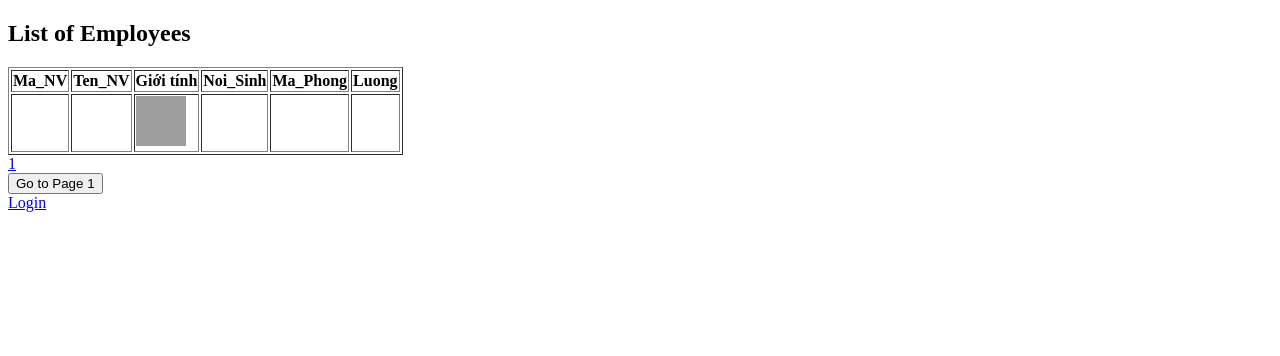
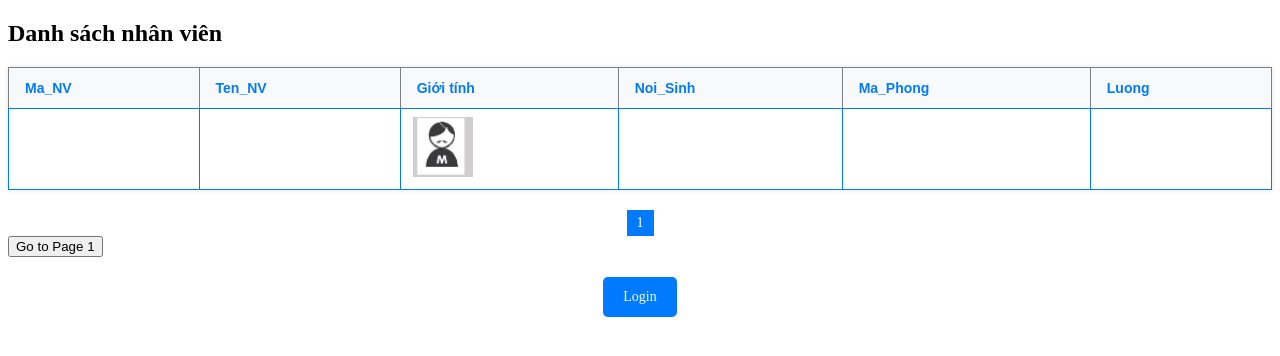
Before and after one commit to sangmayman/qlnv1, a PHP site: page /index.php in a window 1280 px wide. Shown: the top 356 px of the page. Run offline with PHP 8.4, Linux system fonts and the light colour scheme; tables that the repository leaves empty or names only in its code hold one stand-in row (values such as "Sample post"); data that the repository does not hold is empty; grey boxes are pictures that could not be loaded.

Commit message:
sang commit 2

```diff
--- a/admin_page.php
+++ b/admin_page.php
@@ -7,7 +7,7 @@ $employeesPerPage = 10;
 // Get the current page from the URL query string
 $page = isset($_GET['page']) ? $_GET['page'] : 1;
 
-// Call the static method to display employees for the current page
+
 $employees = NhanVien::displayEmployees($page, $employeesPerPage);
 
 ?>
@@ -82,7 +82,7 @@ $employees = NhanVien::displayEmployees($page, $employeesPerPage);
     </style>
 </head></head>
 <body>
-    <h1>List of Employees</h1>
+    <h1>Danh sách nhân viên</h1>
     <table>
         <thead>
         <a href="add_employee.php">ADD</a>
--- a/entitiess/nhanvien.class.php
+++ b/entitiess/nhanvien.class.php
@@ -12,24 +12,27 @@ class NhanVien {
             echo "Error: Failed to retrieve employees.";
             return;
         }
-
-        // Display the list of employees
-        echo "<h2>List of Employees</h2>";
+        echo "<h2>Danh sách nhân viên</h2>";
         echo "<table border='1'>";
         echo "<tr><th>Ma_NV</th><th>Ten_NV</th><th>Giới tính</th><th>Noi_Sinh</th><th>Ma_Phong</th><th>Luong</th></tr>";
         foreach ($employees as $employee) {
             echo "<tr>";
-            echo "<td>{$employee['Ma_NV']}</td>";
-            echo "<td>{$employee['Ten_NV']}</td>";
-            echo "<td><img src='img/{$employee['Phai']}.png' alt='{$employee['Phai']}' style='width: 50px; height: 50px;'></td>";
-            echo "<td>{$employee['Noi_Sinh']}</td>";
-            echo "<td>{$employee['Ma_Phong']}</td>";
-            echo "<td>{$employee['Luong']}</td>";
+            echo "<td>" . $employee['Ma_NV'] . "</td>";
+            echo "<td>" . $employee['Ten_NV'] . "</td>";
+            echo "<td>";
+            if ($employee['Phai'] === 'NU') {
+                echo "<img src='img/woman.png' alt='Woman' style='width: 60px; height: 60px;'>";
+            } else {
+                echo "<img src='img/man.png' alt='Man' style='width: 60px; height: 60px;'>";
+            }
+            echo "</td>";
+            echo "<td>" . $employee['Noi_Sinh'] . "</td>";
+            echo "<td>" . $employee['Ma_Phong'] . "</td>";
+            echo "<td>" . $employee['Luong'] . "</td>";
             echo "</tr>";
         }
         echo "</table>";
     }
-
     public static function getTotalEmployees() {
         $db = new Db();
         $queryString = "SELECT COUNT(*) AS total FROM NHANVIEN";
--- a/entitiess/nhanvienQL.php
+++ b/entitiess/nhanvienQL.php
@@ -7,8 +7,7 @@ class NhanVien {
         $offset = ($page - 1) * $employeesPerPage;
         $queryString = "SELECT * FROM NHANVIEN LIMIT $employeesPerPage OFFSET $offset";
         $employees = $db->select_to_array($queryString);
-
-        return $employees; // Return the fetched employees
+        return $employees;
     }
 
     public static function getTotalEmployees() {
--- a/index.php
+++ b/index.php
@@ -3,47 +3,101 @@
 <head>
     <meta charset="UTF-8">
     <meta name="viewport" content="width=device-width, initial-scale=1.0">
-    <title>List of Employees</title>
+    <title>Danh sách Nhân Viên</title>
     <style>
+        table {
 
+            width: 100%;
+            border-collapse: collapse;
+            box-shadow: 0 0 5px rgba(0, 0, 0, 0.1);
+            font-family: Arial, sans-serif;
+          }
+
+          th {
+            background-color: #f8f9fa;
+            color: #007bff;
+            font-weight: bold;
+            font-size: 14px;
+            text-align: left;
+            padding: 12px 16px;
+            border-bottom: 1px solid #007bff;
+          }
+
+          td {
+            padding: 8px 12px;
+            border: 1px solid #007bff;
+            text-align: left;
+          }
+
+          .pagination {
+            display: flex;
+            justify-content: center;
+            margin-top: 20px;
+          }
+
+          .pagination a {
+            display: inline-block;
+            padding: 5px 10px;
+            margin: 0 5px;
+            border: none;
+            text-decoration: none;
+            color: #333;
+            background-color: #e0e0e0;
+            font-size: 14px;
+            cursor: pointer;
+          }
+
+          .pagination a.active {
+            background-color: #007bff;
+            color: #fff;
+          }
+
+          .pagination a:hover:not(.active) {
+            background-color: #fff;
+          }
+
+          .login-button {
+            margin-top: 20px;
+            text-align: center;
+          }
+
+          .login-button a {
+            display: inline-block;
+            padding: 12px 20px;
+            background-color: #007bff;
+            color: #f8f9fa;
+            text-decoration: none;
+            border-radius: 5px;
+            font-size: 14px;
+            transition: background-color 0.2s ease-in-out;
+          }
+
+          .login-button a:hover {
+            background-color: #007bff;
+          }
     </style>
 </head>
 <body>
     <?php
     require_once("config/connection.class.php");
     require_once("entitiess/nhanvien.class.php");
-
-
-    // Define the number of employees per page
     $employeesPerPage = 5;
-
-    // Get the current page from the URL query string
     $page = isset($_GET['page']) ? $_GET['page'] : 1;
-
-    // Call the static method to display employees for the current page
     NhanVien::displayEmployees($page, $employeesPerPage);
-
-    // Calculate the total number of pages
     $totalEmployees = NhanVien::getTotalEmployees();
     $totalPages = ceil($totalEmployees / $employeesPerPage);
-
-    // Display pagination links
     echo "<div class='pagination'>";
     for ($i = 1; $i <= $totalPages; $i++) {
         $activeClass = $i == $page ? "active" : "";
         echo "<a href='index.php?page=$i' class='$activeClass'>$i</a>";
     }
     echo "</div>";
-
-    // Add a button to navigate to the current page
     echo "<div class='current-page-button'>";
     echo "<form action='index.php' method='get'>";
     echo "<input type='hidden' name='page' value='$page'>";
     echo "<button type='submit'>Go to Page $page</button>";
     echo "</form>";
     echo "</div>";
-
-    // Add login button
     echo "<div class='login-button'>";
     echo "<a href='login.php'>Login</a>";
     echo "</div>";
```
Also changed, not shown: add_employee.php (+1 -6 lines), login.php (+20 -23 lines).
